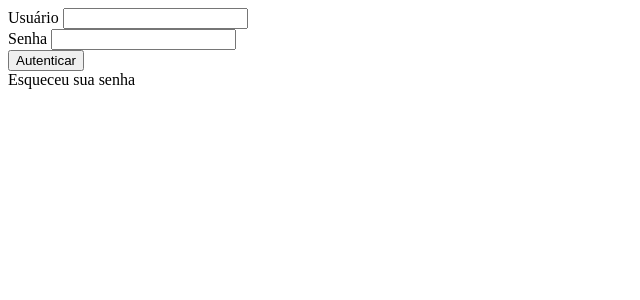
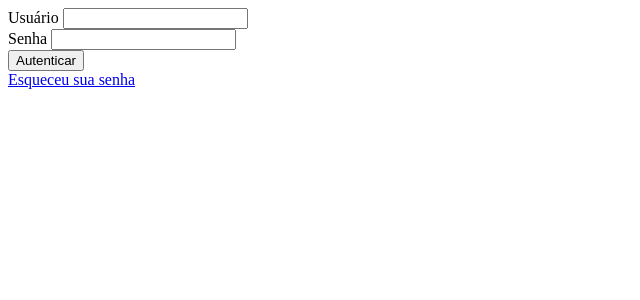
Before and after one commit to sistemaswebxyz/controle-de-caixa, a PHP site: page / in a window 1280 px wide. Shown: the top 300 px of the page, without its empty margins (0-640 px from the left). Run offline with PHP 8.4, Linux system fonts and the light colour scheme.

Commit message:
Form Login

```diff
--- a/login/form.login.php
+++ b/login/form.login.php
@@ -1,5 +1,5 @@
 <div class="">
-  <form class="" onsubmit="return doLogin();">
+  <form method="post" action="login/login.autentica.php">
     <div class="">
       <label for="user">Usuário</label>
       <input type="text" name="user" id="user" />
@@ -16,10 +16,8 @@
       </div>
 
       <div class="">
-        Esqueceu sua senha
+        <a href="#/">Esqueceu sua senha</a>
       </div>
-
     </div>
-
 </form>
 </div>
```
